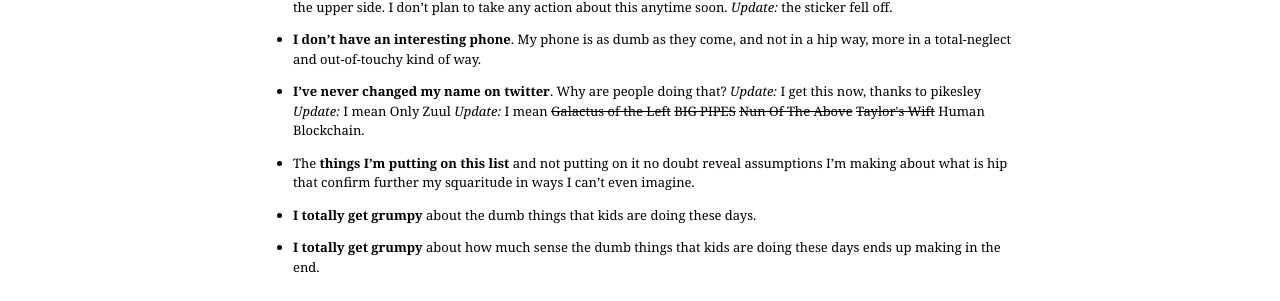
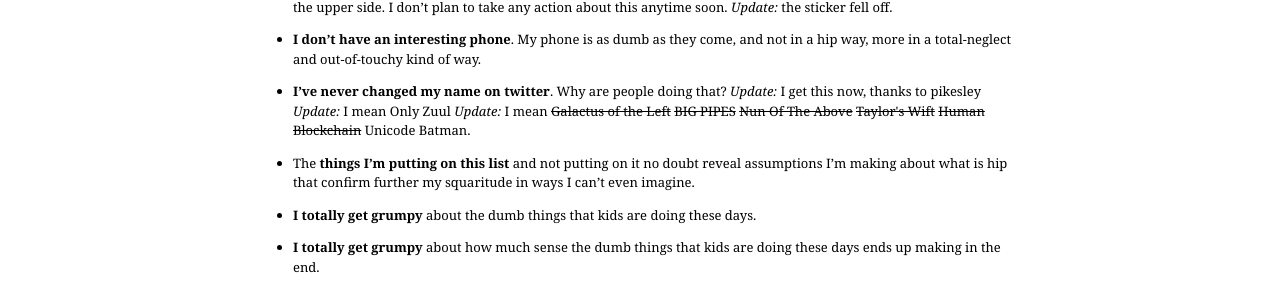
Before and after one commit to paulfitz/paulfitz.github.io, a Jekyll site: the page built from _posts/2014-08-30-square.md, in a window 1280 px wide. Shown: the part 422-723 px from the top of the page. Built offline with Jekyll 4.4.1, drawn with Linux system fonts in a browser that asks for light colours; some web fonts are replaced.

Commit message:
unicode batman

```diff
--- a/_posts/2014-08-30-square.md
+++ b/_posts/2014-08-30-square.md
@@ -22,7 +22,7 @@ this anytime soon. <i>Update:</i> the sticker fell off.
 * <b>I don't have an interesting phone</b>. My phone is as dumb as they
 come, and not in a hip way, more in a total-neglect and out-of-touchy
 kind of way.
-* <b>I've never changed my name on twitter</b>. Why are people doing that? <i>Update:</i> I get this now, thanks to pikesley <i>Update:</i> I mean Only Zuul <i>Update:</i> I mean <s>Galactus of the Left</s> <s>BIG PIPES</s> <s>Nun Of The Above</s> <s>Taylor's Wift</s> Human Blockchain.
+* <b>I've never changed my name on twitter</b>. Why are people doing that? <i>Update:</i> I get this now, thanks to pikesley <i>Update:</i> I mean Only Zuul <i>Update:</i> I mean <s>Galactus of the Left</s> <s>BIG PIPES</s> <s>Nun Of The Above</s> <s>Taylor's Wift</s> <s>Human Blockchain</s> Unicode Batman.
 * The <b>things I'm putting on this list</b> and not putting on it
 no doubt reveal assumptions I'm making about what is hip
 that confirm further my squaritude in ways I can't even imagine.
```
